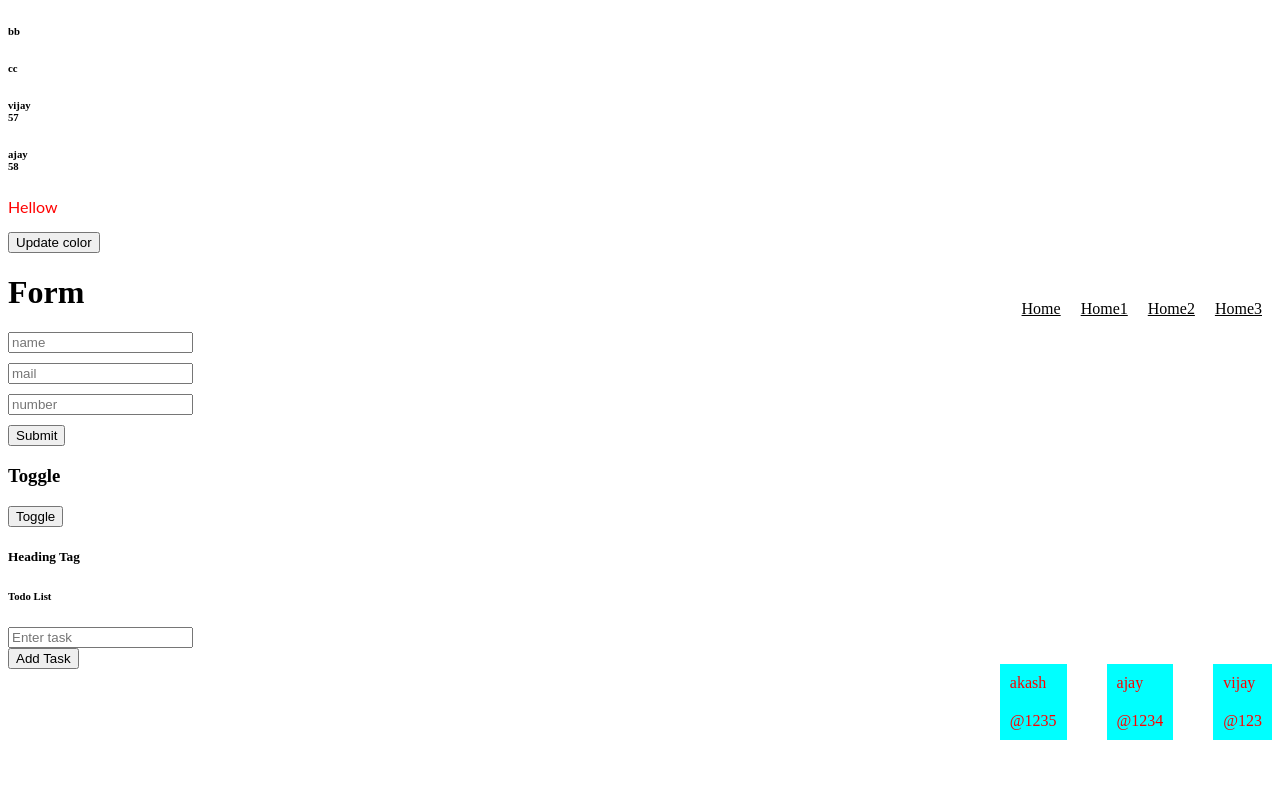
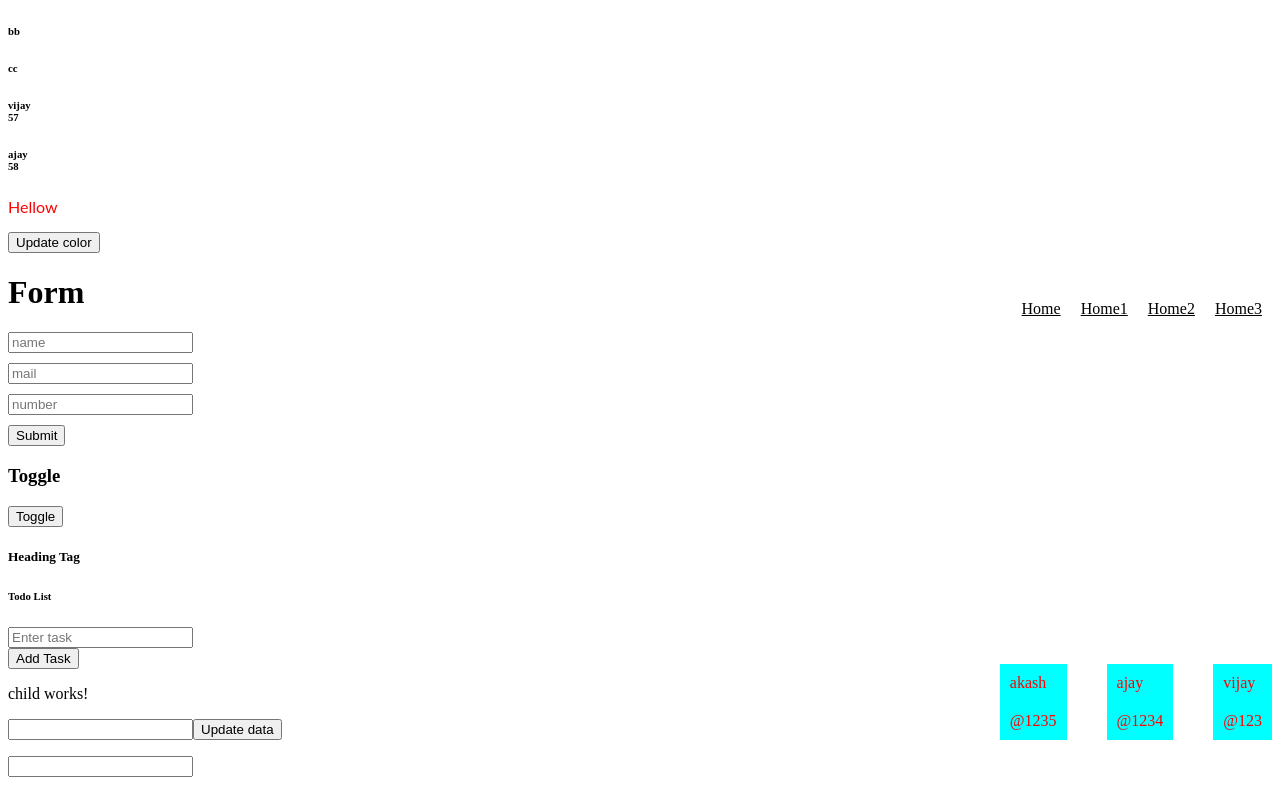
Before and after one commit to vijay25890/Angular-Learning, an Angular app: page / in a window 1280 px wide. Shown: the part 469-1267 px from the top of the page. Before the commit the page ends 1225 px from the top, so only its background shows below. Built offline with nearby package versions, Linux system fonts and the light colour scheme.

Commit message:
two way binding

```diff
--- a/src/app/app.component.html
+++ b/src/app/app.component.html
@@ -111,3 +111,11 @@ then you need to define input in child's ts file -->
 <ul *ngFor="let user of userD">
   <app-user-details [item]="user"></app-user-details>
 </ul>
+
+<!-- SEND DATA FROM CHILD TO PARENT  -->
+<app-child (updatedataEvent)="updateData2($event)"></app-child>
+<p>{{ data5 }}</p>
+
+<!-- TWO WAY BINDING -->
+<input type="text" [(ngModel)]="name4" />
+<h4>{{ name4 }}</h4>
--- a/src/app/app.component.ts
+++ b/src/app/app.component.ts
@@ -108,4 +108,14 @@ export class AppComponent {
       email: '@1235',
     },
   ];
+
+  // SEND DATA FROM CHILD TO PARENT
+  data5 = ' ';
+  updateData2(item: string) {
+    console.log(item);
+    this.data5 = item;
+  }
+
+  // TWO WAY BINDING (updating and dispaling property at same time)
+  name4: any;
 }
--- /dev/null
+++ b/src/app/child/child.component.html
@@ -0,0 +1,3 @@
+<p>child works!</p>
+<input type="text" #txt />
+<button (click)="updatedataEvent.emit(txt.value)">Update data</button>
--- /dev/null
+++ b/src/app/child/child.component.ts
@@ -0,0 +1,12 @@
+import { Component, OnInit, Output, EventEmitter } from '@angular/core';
+
+@Component({
+  selector: 'app-child',
+  templateUrl: './child.component.html',
+  styleUrls: ['./child.component.css'],
+})
+export class ChildComponent implements OnInit {
+  constructor() {}
+  @Output() updatedataEvent = new EventEmitter<string>();
+  ngOnInit() {}
+}
```
Also changed, not shown: src/app/app.module.ts (+7 -1 lines), src/app/child/child.component.css (added).
